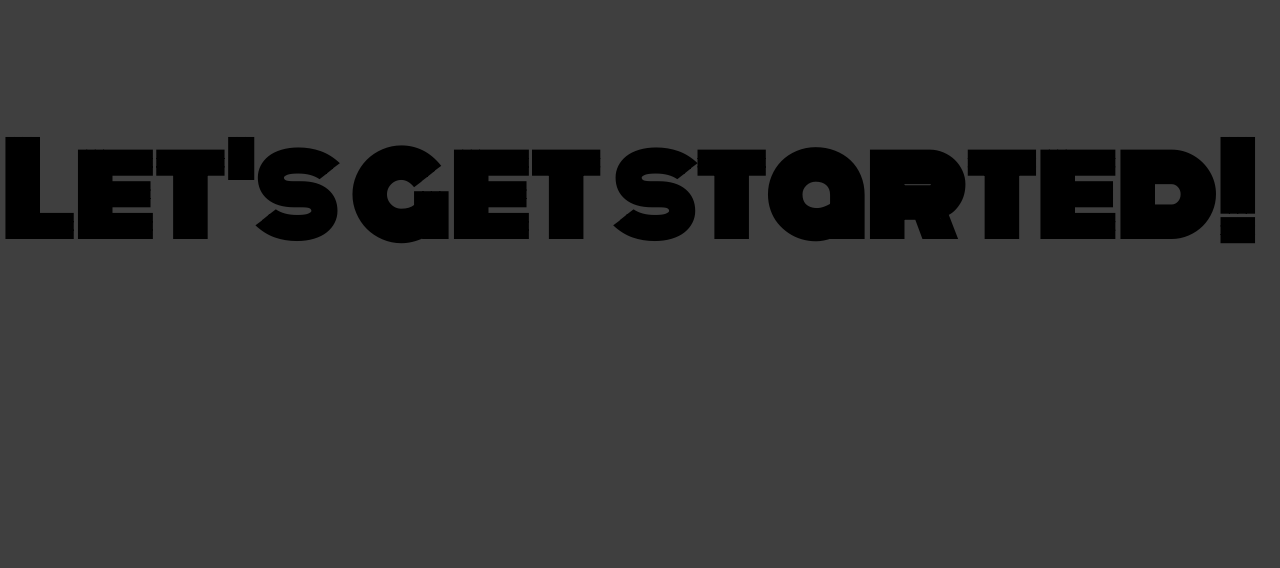
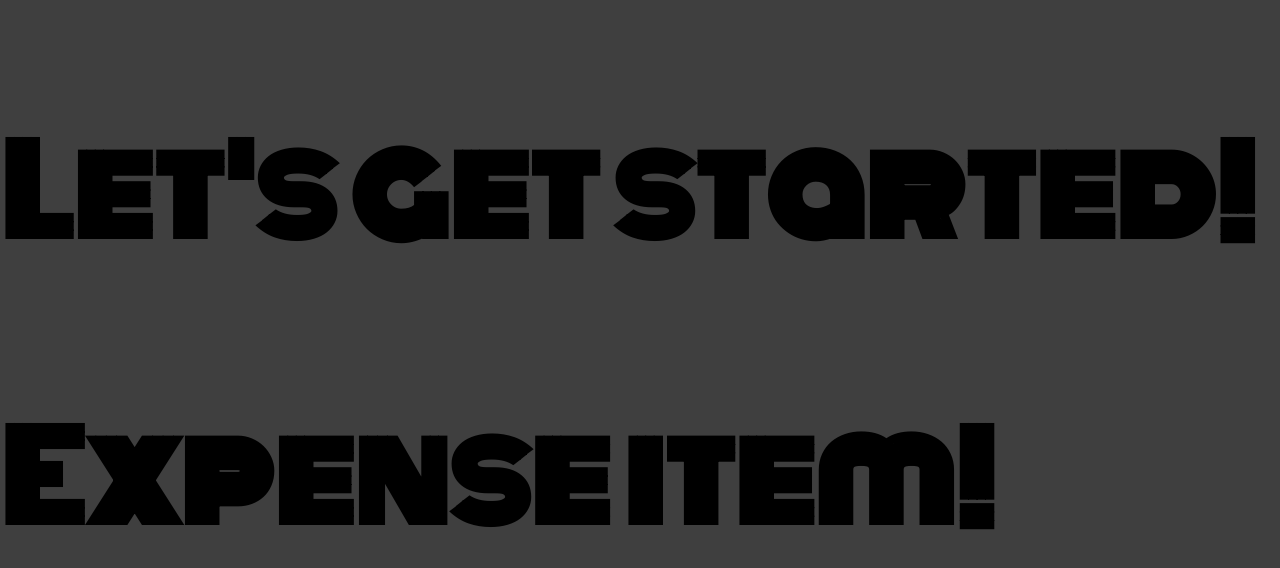
Before and after one commit to colefortner/react-maximillian-course, a React (Create React App) app: page / in a window 1280 px wide. Shown: the top 568 px of the page. Built offline with nearby package versions, Linux system fonts and the light colour scheme.

Commit message:
Create ExpenseItem component

```diff
--- a/src/App.js
+++ b/src/App.js
@@ -1,7 +1,10 @@
+import ExpenseItem from "./components/ExpenseItem";
+
 function App() {
   return (
     <div className="App">
       <h2>Let's get started!</h2>
+      <ExpenseItem />
     </div>
   );
 }
--- /dev/null
+++ b/src/components/ExpenseItem.js
@@ -0,0 +1,5 @@
+function ExpenseItem() {
+  return <h2>Expense item!</h2>;
+}
+
+export default ExpenseItem;
```
